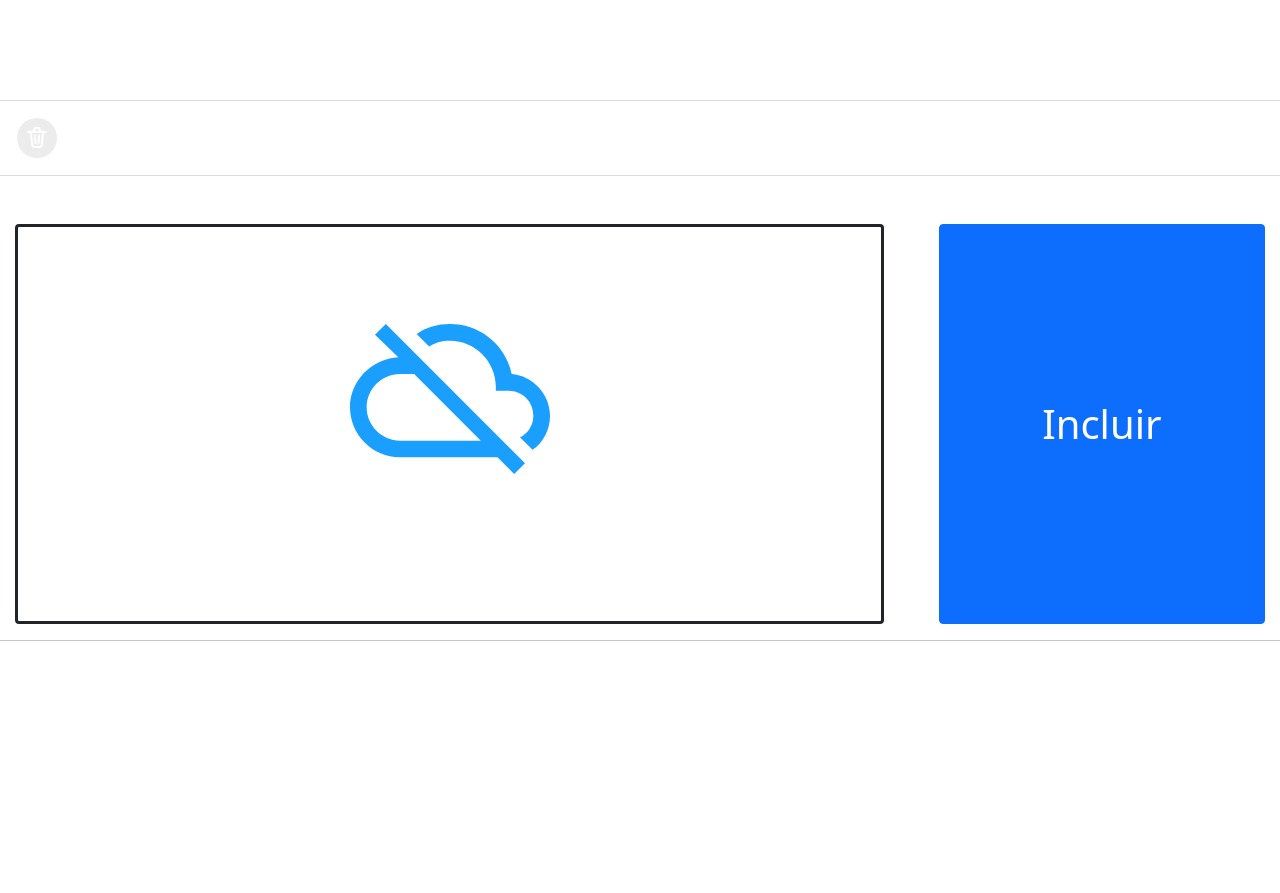
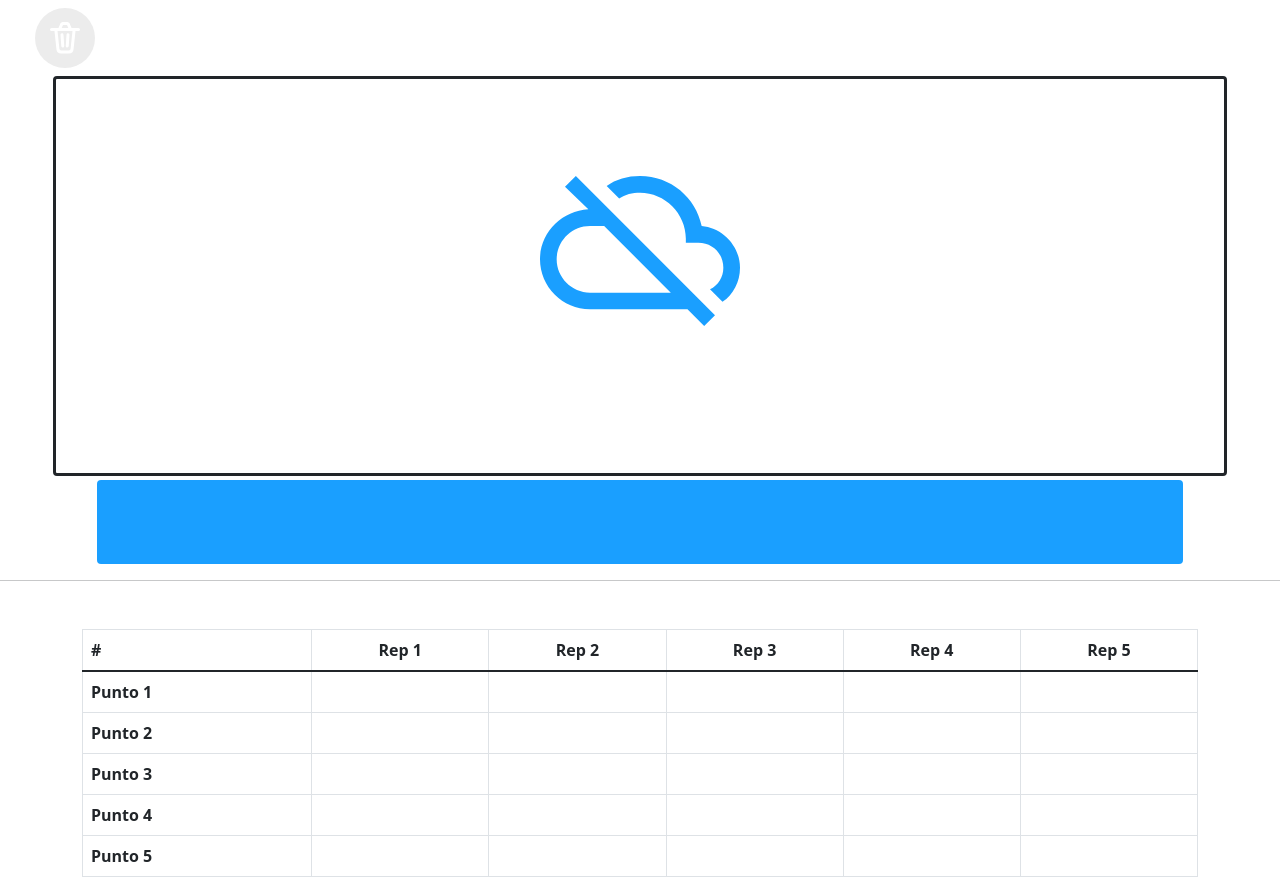
Before and after one commit to santetes/ResetServer_Starter, a website: page public/index.html in a window 1280 px wide. Before the commit the page ends 800 px from the top, so only its background shows below. Drawn offline with nearby package versions, Linux system fonts and the light colour scheme.

Commit message:
fin integración tabla

```diff
--- a/public/example.css
+++ b/public/example.css
@@ -35,16 +35,13 @@ nav {
     touch-action: none;
 }
 
-.altura-400 {
-    height: 400px;
-}
-
 #result {
-    height: 100px;
+    height: 50px;
     display: flex;
     justify-content: center;
     align-items: center;
     overflow: auto;
+    font-size: 30px;
 }
 
 .index-background {
@@ -146,9 +143,10 @@ nav {
 
 .nav-btn.btn-fab,
 .nav-btn.btn-fab-mini {
-    overflow: hidden;
-    position: relative;
-    margin: auto 12px auto auto;
+    /*  overflow: hidden;
+    position: relative; */
+    /* margin: 12px auto auto auto; */
+    margin-left: 35px;
     padding: 0;
     line-height: normal;
     border-radius: 50%;
@@ -161,13 +159,18 @@ nav {
     font-size: 28px;
 }
 .nav-btn.btn-fab-mini {
-    width: 40px;
-    height: 40px;
-    font-size: 24px;
+    width: 60px;
+    height: 60px;
+    font-size: 34px;
 }
 
 /* Buttons Color */
 .nav-btn.btn-lightBlue {
+    color: #fff;
+    background-color: #1a9fff;
+}
+
+.btn-lightBlue {
     color: #fff;
     background-color: #1a9fff;
 }
@@ -192,3 +195,7 @@ nav {
     display: flex;
     margin: 5px;
 }
+/* =============CSS PERSONALIZADO============================================== */
+.altura-400 {
+    height: 400px;
+}
--- a/public/index.html
+++ b/public/index.html
@@ -37,29 +37,85 @@
     </head>
 
     <body>
-        <div id="result"></div>
-        <div>
-            <nav>
-                <div class="button-div">
-                    <button id="clear" class="nav-btn btn-fab-mini btn-lightBlue" disabled>
+        <button id="clear" class="nav-btn btn-fab-mini btn-lightBlue mt-2" disabled>
             <img src="./assets/img/clear.svg" />
         </button>
-                </div>
-            </nav>
 
-            <div class="row d-flex justify-content-around mt-5">
+        <div class="mt-2">
             <div
-                    class="col-8 border border-dark border-3 rounded"
+                class="col-11 border border-dark border-3 rounded mx-auto"
                 id="editor"
                 touch-action="none"
             ></div>
-                <button id="incluir" class="col-3 btn btn-primary altura-400 fs-1">Incluir</button>
         </div>
+
+        <div class="row justify-content-center">
+            <button type="submit" id="incluir" class="col-10 p-3 mt-1 btn btn-lightBlue fs-1">
+                <span id="result"></span>
+            </button>
+        </div>
+
         <hr />
-            <ul id="listado" class="list-group list-group-flush col-1"></ul>
+        <!-- ==============TABLA==================== -->
+        <div class="container">
+            <table id="tabla" class="table table-bordered mt-5">
+                <thead>
+                    <tr>
+                        <th scope="col">#</th>
+                        <th class="text-center" scope="col">Rep 1</th>
+                        <th class="text-center" scope="col">Rep 2</th>
+                        <th class="text-center" scope="col">Rep 3</th>
+                        <th class="text-center" scope="col">Rep 4</th>
+                        <th class="text-center" scope="col">Rep 5</th>
+                    </tr>
+                </thead>
+                <tbody>
+                    <tr>
+                        <th class="fila" scope="row">Punto 1</th>
+                        <td></td>
+                        <td></td>
+                        <td></td>
+                        <td></td>
+                        <td></td>
+                    </tr>
+                    <tr>
+                        <th class="fila" scope="row">Punto 2</th>
+                        <td></td>
+                        <td></td>
+                        <td></td>
+                        <td></td>
+                        <td></td>
+                    </tr>
+                    <tr>
+                        <th class="fila" scope="row">Punto 3</th>
+                        <td></td>
+                        <td></td>
+                        <td></td>
+                        <td></td>
+                        <td></td>
+                    </tr>
+                    <tr>
+                        <th class="fila" scope="row">Punto 4</th>
+                        <td></td>
+                        <td></td>
+                        <td></td>
+                        <td></td>
+                        <td></td>
+                    </tr>
+                    <tr>
+                        <th class="fila" scope="row">Punto 5</th>
+                        <td></td>
+                        <td></td>
+                        <td></td>
+                        <td></td>
+                        <td></td>
+                    </tr>
+                </tbody>
+            </table>
+            <button id="btn-borrar" class="btn btn-danger d-none">Borrar Celda</button>
         </div>
 
         <script src="./iink_script.js"></script>
-        <script src="./index.js"></script>
+        <script src="./index.js" type="module"></script>
     </body>
 </html>
--- a/public/index.js
+++ b/public/index.js
@@ -1,14 +1,33 @@
+import { gestionBorradoCelda, gestionSeleccionFila } from './helpers/funciones.js'
+
 // Elementos HTML
 const $btn_incluir = document.getElementById('incluir')
 const $resultado = document.getElementsByClassName('base')
-const $listado = document.getElementById('listado')
 const $limpiar = document.getElementById('clear')
+const $td_collection = document.querySelectorAll('td')
+const $fila_collection = document.querySelectorAll('.fila')
+const $btn_borrar = document.getElementById('btn-borrar')
 
-$btn_incluir.addEventListener('click', () => {
-    const resultado_txt = $resultado[0].innerText
-    const elemento_listado = document.createElement('li')
-    elemento_listado.classList.add('list-group-item')
-    elemento_listado.textContent = resultado_txt
-    $listado.appendChild(elemento_listado)
+$btn_incluir.addEventListener('click', (event) => {
+    event.preventDefault()
+    const textoEntrada = $resultado[0].innerText
+    $resultado.value = ''
+    const td_seleccionados = document.querySelectorAll('.table-primary')
+
+    try {
+        td_seleccionados.forEach((td) => {
+            if (td.textContent == '') {
+                td.textContent = textoEntrada
+                throw 'Encontrado hueco'
+            }
+        })
+    } catch (error) {
+        console.log(error)
+    }
+
     $limpiar.click()
 })
+
+gestionSeleccionFila($fila_collection, $td_collection, $btn_borrar)
+
+gestionBorradoCelda($td_collection, $btn_borrar)
```
Lines whose indentation alone changed are shown as unchanged.
